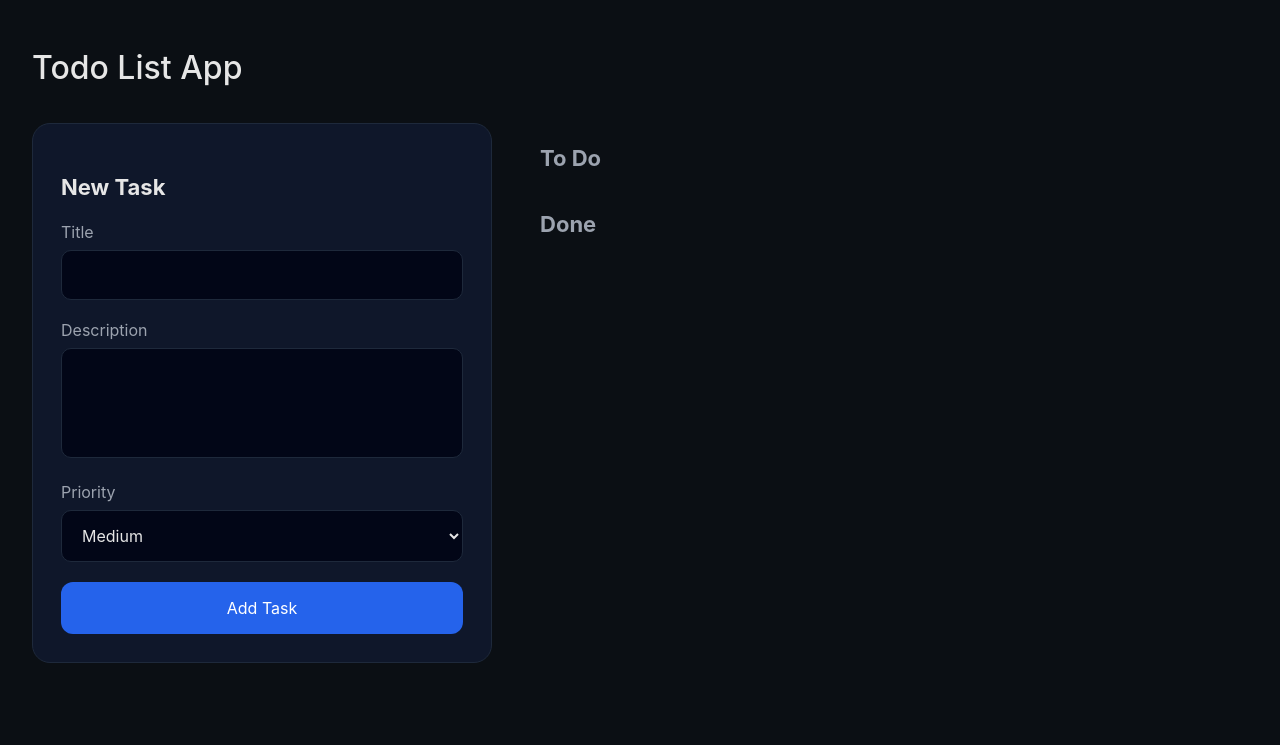
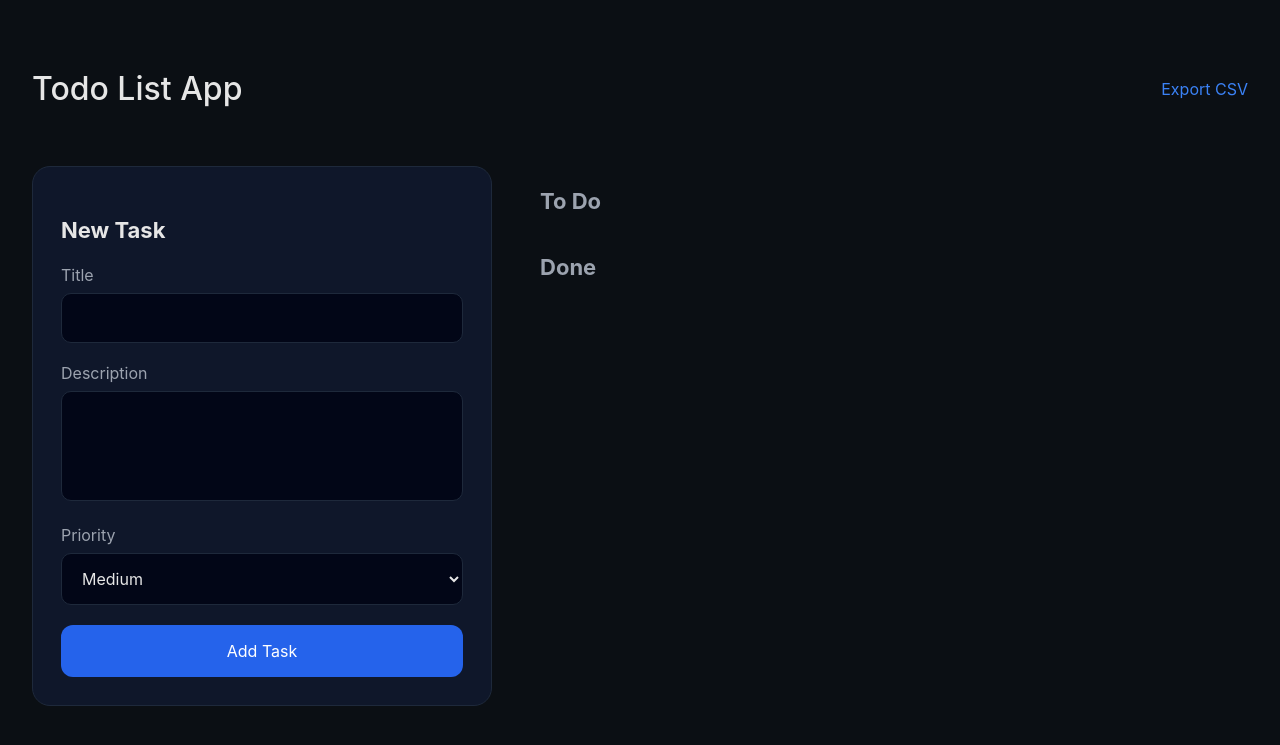
Before and after one commit to rohannair11/flask-sql-todo-list, a Flask app: page / in a window 1280 px wide. Shown: the top 745 px of the page. Run offline with Flask 3, Linux system fonts and the light colour scheme; data that the repository does not hold is empty.

Commit message:
feat: added csv export again

```diff
--- a/app.py
+++ b/app.py
@@ -1,7 +1,9 @@
-from flask import Flask, render_template, request, redirect, url_for
+from flask import Flask, render_template, request, redirect, url_for, Response
 import sqlite3
 import os
 from datetime import datetime
+import csv
+import io
 
 app = Flask(__name__)
 
@@ -67,14 +69,49 @@ def index():
     )
 
 
+@app.route("/export")
+def export_csv():
+    conn = get_db()
+    cursor = conn.cursor()
+    cursor.execute("SELECT * FROM todos ORDER BY id ASC")
+    rows = cursor.fetchall()
+    conn.close()
+
+    output = io.StringIO()
+    writer = csv.writer(output)
+
+    writer.writerow([
+        "ID",
+        "Title",
+        "Description",
+        "Priority",
+        "Status",
+        "Created At"
+    ])
+
+    for row in rows:
+        status = "Done" if row[4] == 1 else "To Do"
+        writer.writerow([
+            row[0],
+            row[1],
+            row[2],
+            row[3],
+            status,
+            row[5]
+        ])
+
+    return Response(
+        output.getvalue(),
+        mimetype="text/csv",
+        headers={"Content-Disposition": "attachment; filename=todos.csv"}
+    )
+
+
 @app.route("/done/<int:task_id>")
 def mark_done(task_id):
     conn = get_db()
     cursor = conn.cursor()
-    cursor.execute(
-        "UPDATE todos SET completed = 1 WHERE id = ?",
-        (task_id,)
-    )
+    cursor.execute("UPDATE todos SET completed = 1 WHERE id = ?", (task_id,))
     conn.commit()
     conn.close()
     return redirect(url_for("index"))
@@ -84,10 +121,7 @@ def mark_done(task_id):
 def undo(task_id):
     conn = get_db()
     cursor = conn.cursor()
-    cursor.execute(
-        "UPDATE todos SET completed = 0 WHERE id = ?",
-        (task_id,)
-    )
+    cursor.execute("UPDATE todos SET completed = 0 WHERE id = ?", (task_id,))
     conn.commit()
     conn.close()
     return redirect(url_for("index"))
--- a/static/style.css
+++ b/static/style.css
@@ -16,6 +16,9 @@ body {
 }
 
 .header {
+    display: flex;
+    justify-content: space-between;
+    align-items: center;
     margin-bottom: 36px;
 }
 
@@ -24,7 +27,8 @@ body {
     font-weight: 500;
 }
 
-.back {
+.export {
+    font-size: 16px;
     color: #3b82f6;
     text-decoration: none;
 }
@@ -33,11 +37,6 @@ body {
     display: grid;
     grid-template-columns: 460px 1fr;
     gap: 48px;
-}
-
-.left {
-    display: flex;
-    flex-direction: column;
 }
 
 .card {
@@ -91,10 +90,6 @@ button {
     cursor: pointer;
 }
 
-button:hover {
-    background: #1d4ed8;
-}
-
 .section-title {
     font-size: 22px;
     margin-bottom: 20px;
@@ -107,7 +102,6 @@ button:hover {
     border-radius: 16px;
     padding: 20px;
     margin-bottom: 16px;
-
     display: flex;
     justify-content: space-between;
     gap: 20px;
@@ -154,9 +148,20 @@ button:hover {
     border: 1px solid;
 }
 
-.priority.low { color: #22c55e; border-color: #22c55e; }
-.priority.medium { color: #3b82f6; border-color: #3b82f6; }
-.priority.high { color: #ef4444; border-color: #ef4444; }
+.priority.low {
+    color: #22c55e;
+    border-color: #22c55e;
+}
+
+.priority.medium {
+    color: #3b82f6;
+    border-color: #3b82f6;
+}
+
+.priority.high {
+    color: #ef4444;
+    border-color: #ef4444;
+}
 
 @media (max-width: 1100px) {
     .layout {
--- a/templates/index.html
+++ b/templates/index.html
@@ -5,10 +5,13 @@
 
     <header class="header">
         <h1>Todo List App</h1>
+        <a href="/export" class="export">Export CSV</a>
     </header>
 
     <div class="layout">
+
         <div class="left">
+
             <form method="POST" class="card">
                 <h3>New Task</h3>
 
@@ -33,7 +36,9 @@
 
                 <button type="submit">Add Task</button>
             </form>
+
         </div>
+
         <div class="right">
 
             <h3 class="section-title">To Do</h3>
@@ -72,8 +77,11 @@
                 </div>
             </div>
             {% endfor %}
+
         </div>
+
     </div>
+
 </div>
 
 {% endblock %}
```
